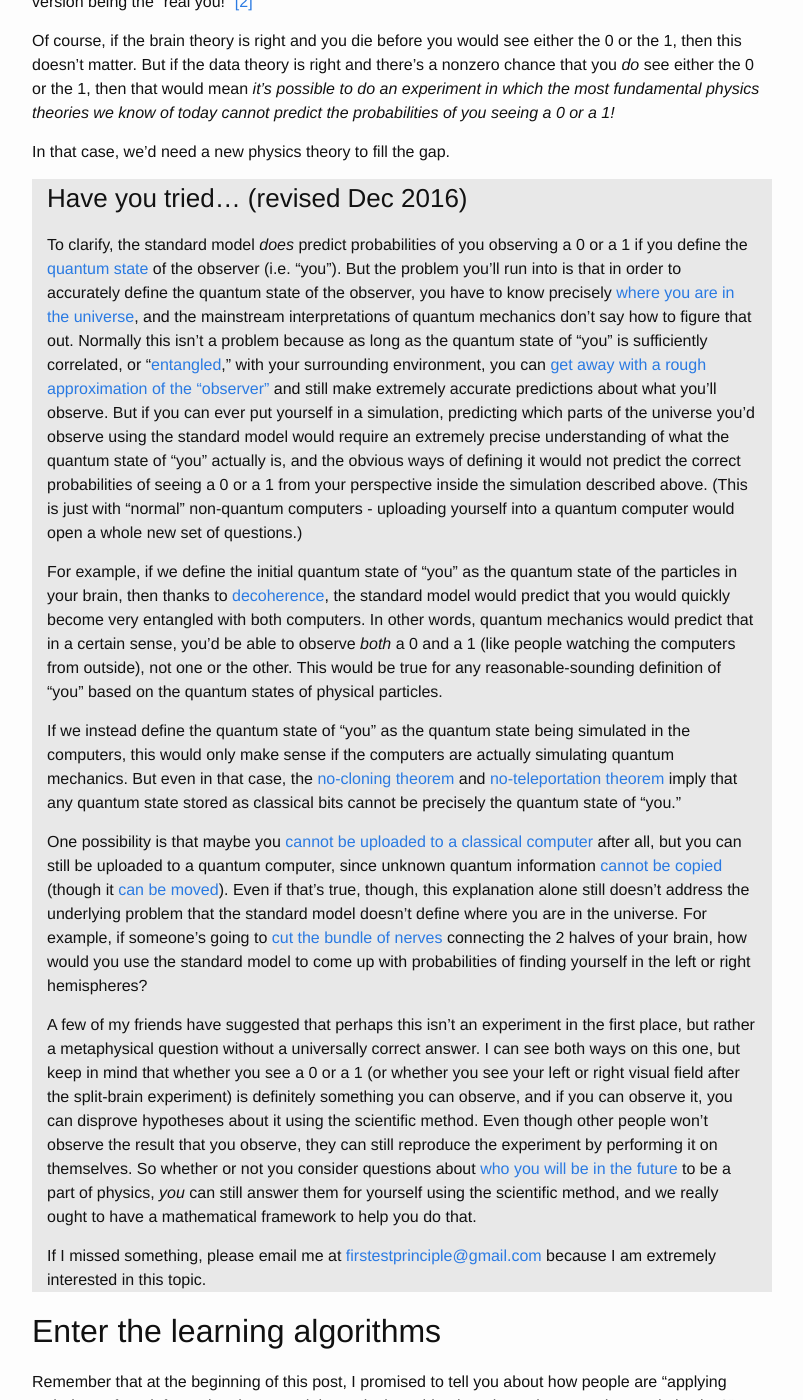
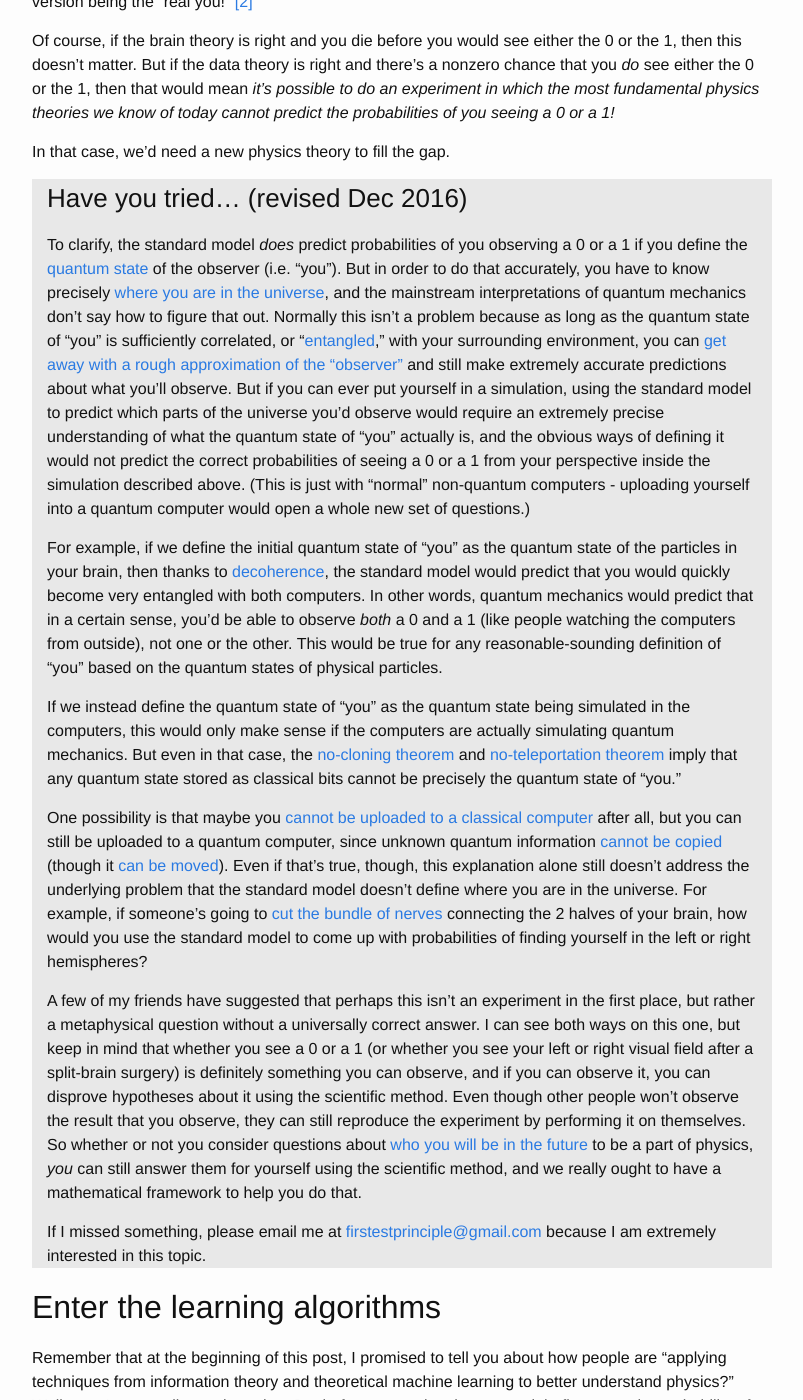
Before and after one commit to ad510/firstest-principle, a Jekyll site: the page built from _posts/2016-07-10-learning.md, in a window 1280 px wide and 1400 px high, scrolled down 6399 px. Shown: the whole window, without its empty margins (238-1041 px from the left). Built offline with Jekyll 4.4.1, drawn with Linux system fonts in a browser that asks for light colours.

Commit message:
wording tweaks

```diff
--- a/_posts/2016-07-10-learning.md
+++ b/_posts/2016-07-10-learning.md
@@ -93,7 +93,7 @@ In that case, we'd need a new physics theory to fill the gap.
 
 > ### Have you tried... (revised Dec 2016)
 >
-> To clarify, the standard model *does* predict probabilities of you observing a 0 or a 1 if you define the [quantum state](http://scottaaronson.com/democritus/lec9.html) of the observer (i.e. "you"). But the problem you'll run into is that in order to accurately define the quantum state of the observer, you have to know precisely [where you are in the universe](http://blog.jessriedel.com/2013/05/29/kents-set-selection-problem/), and the mainstream interpretations of quantum mechanics don't say how to figure that out. Normally this isn't a problem because as long as the quantum state of "you" is sufficiently correlated, or "[entangled](https://en.wikipedia.org/wiki/Quantum_entanglement)," with your surrounding environment, you can [get away with a rough approximation of the "observer"](http://scottaaronson.com/democritus/lec11.html) and still make extremely accurate predictions about what you'll observe. But if you can ever put yourself in a simulation, predicting which parts of the universe you'd observe using the standard model would require an extremely precise understanding of what the quantum state of "you" actually is, and the obvious ways of defining it would not predict the correct probabilities of seeing a 0 or a 1 from your perspective inside the simulation described above. (This is just with "normal" non-quantum computers - uploading yourself into a quantum computer would open a whole new set of questions.)
+> To clarify, the standard model *does* predict probabilities of you observing a 0 or a 1 if you define the [quantum state](http://scottaaronson.com/democritus/lec9.html) of the observer (i.e. "you"). But in order to do that accurately, you have to know precisely [where you are in the universe](http://blog.jessriedel.com/2013/05/29/kents-set-selection-problem/), and the mainstream interpretations of quantum mechanics don't say how to figure that out. Normally this isn't a problem because as long as the quantum state of "you" is sufficiently correlated, or "[entangled](https://en.wikipedia.org/wiki/Quantum_entanglement)," with your surrounding environment, you can [get away with a rough approximation of the "observer"](http://scottaaronson.com/democritus/lec11.html) and still make extremely accurate predictions about what you'll observe. But if you can ever put yourself in a simulation, using the standard model to predict which parts of the universe you'd observe would require an extremely precise understanding of what the quantum state of "you" actually is, and the obvious ways of defining it would not predict the correct probabilities of seeing a 0 or a 1 from your perspective inside the simulation described above. (This is just with "normal" non-quantum computers - uploading yourself into a quantum computer would open a whole new set of questions.)
 >
 > For example, if we define the initial quantum state of "you" as the quantum state of the particles in your brain, then thanks to [decoherence](http://scottaaronson.com/democritus/lec11.html), the standard model would predict that you would quickly become very entangled with both computers. In other words, quantum mechanics would predict that in a certain sense, you'd be able to observe *both* a 0 and a 1 (like people watching the computers from outside), not one or the other. This would be true for any reasonable-sounding definition of "you" based on the quantum states of physical particles.
 >
@@ -101,7 +101,7 @@ In that case, we'd need a new physics theory to fill the gap.
 >
 > One possibility is that maybe you [cannot be uploaded to a classical computer](http://www.scottaaronson.com/blog/?p=2903) after all, but you can still be uploaded to a quantum computer, since unknown quantum information [cannot be copied](https://en.wikipedia.org/wiki/No-cloning_theorem) (though it [can be moved](https://en.wikipedia.org/wiki/Quantum_teleportation)). Even if that's true, though, this explanation alone still doesn't address the underlying problem that the standard model doesn't define where you are in the universe. For example, if someone's going to [cut the bundle of nerves](https://www.youtube.com/watch?v=wfYbgdo8e-8) connecting the 2 halves of your brain, how would you use the standard model to come up with probabilities of finding yourself in the left or right hemispheres?
 >
-> A few of my friends have suggested that perhaps this isn't an experiment in the first place, but rather a metaphysical question without a universally correct answer. I can see both ways on this one, but keep in mind that whether you see a 0 or a 1 (or whether you see your left or right visual field after the split-brain experiment) is definitely something you can observe, and if you can observe it, you can disprove hypotheses about it using the scientific method. Even though other people won't observe the result that you observe, they can still reproduce the experiment by performing it on themselves. So whether or not you consider questions about [who you will be in the future](https://waitbutwhy.com/2014/12/what-makes-you-you.html) to be a part of physics, *you* can still answer them for yourself using the scientific method, and we really ought to have a mathematical framework to help you do that.
+> A few of my friends have suggested that perhaps this isn't an experiment in the first place, but rather a metaphysical question without a universally correct answer. I can see both ways on this one, but keep in mind that whether you see a 0 or a 1 (or whether you see your left or right visual field after a split-brain surgery) is definitely something you can observe, and if you can observe it, you can disprove hypotheses about it using the scientific method. Even though other people won't observe the result that you observe, they can still reproduce the experiment by performing it on themselves. So whether or not you consider questions about [who you will be in the future](https://waitbutwhy.com/2014/12/what-makes-you-you.html) to be a part of physics, *you* can still answer them for yourself using the scientific method, and we really ought to have a mathematical framework to help you do that.
 >
 > If I missed something, please email me at [firstestprinciple@gmail.com](mailto:firstestprinciple@gmail.com) because I am extremely interested in this topic.
 
```
